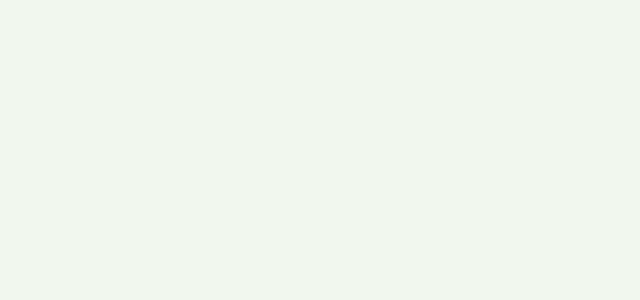
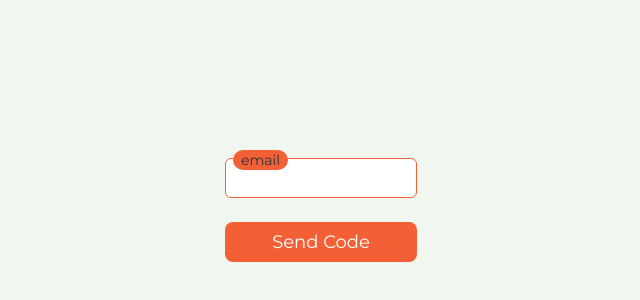
Before and after one commit to torgoMarket/Chatly, a React (Vite) app in the folder frontend/: page /recover in a window 1280 px wide. Before the commit this address had no page. Shown: the part 190-490 px from the top of the page, without its empty margins (319-959 px from the left). Built offline with nearby package versions, Linux system fonts and the light colour scheme.

Commit message:
[ADD] RecoverForm

```diff
--- a/frontend/src/components/UI/Button/Button.module.scss
+++ b/frontend/src/components/UI/Button/Button.module.scss
@@ -7,7 +7,7 @@
 }
 
 .md {
-	@apply w-28 h-10 text-lg;
+	@apply w-full h-10 text-lg;
 }
 
 .lg {
--- /dev/null
+++ b/frontend/src/pages/Recover/Recover.module.scss
@@ -0,0 +1,3 @@
+.recover {
+	@apply flex justify-center items-center h-screen;
+}
--- /dev/null
+++ b/frontend/src/pages/Recover/Recover.tsx
@@ -0,0 +1,37 @@
+import { useState } from 'react'
+import { useNavigate } from 'react-router-dom'
+import { Form } from '../../components/Form/Form'
+import { Field } from '../../components/Layouts/Field/Field'
+import { Button } from '../../components/UI/Button/Button'
+import styles from './Recover.module.scss'
+export const Recover = () => {
+	const navigate = useNavigate()
+	const [stage, setStage] = useState<number>(0)
+
+	const handleClick = () => {
+		if (stage === 0) {
+			setStage(1)
+		} else {
+			navigate('/login')
+		}
+	}
+
+	return (
+		<div className={styles.recover}>
+			<Form>
+				{stage === 0 && <Field label='email'></Field>}
+
+				{stage === 1 && (
+					<>
+						<Field label='password'></Field>
+						<Field label='repeat password'></Field>
+					</>
+				)}
+
+				<Button type='button' onClick={() => handleClick()}>
+					{stage === 0 ? 'Send Code' : 'Set Password'}
+				</Button>
+			</Form>
+		</div>
+	)
+}
--- a/frontend/src/router/AppRouter.tsx
+++ b/frontend/src/router/AppRouter.tsx
@@ -3,6 +3,7 @@ import { Route, BrowserRouter as Router, Routes } from 'react-router-dom'
 
 import { Home } from '../pages/Home/Home'
 import { Login } from '../pages/Login/Login'
+import { Recover } from '../pages/Recover/Recover'
 import { Register } from '../pages/Register/Register'
 
 const AppRouter: React.FC = () => {
@@ -11,6 +12,7 @@ const AppRouter: React.FC = () => {
 			<Routes>
 				<Route path='/' element={<Home />} />
 				<Route path='/login' element={<Login />} />
+				<Route path='/recover' element={<Recover />} />
 				<Route path='/register' element={<Register />} />
 			</Routes>
 		</Router>
```
